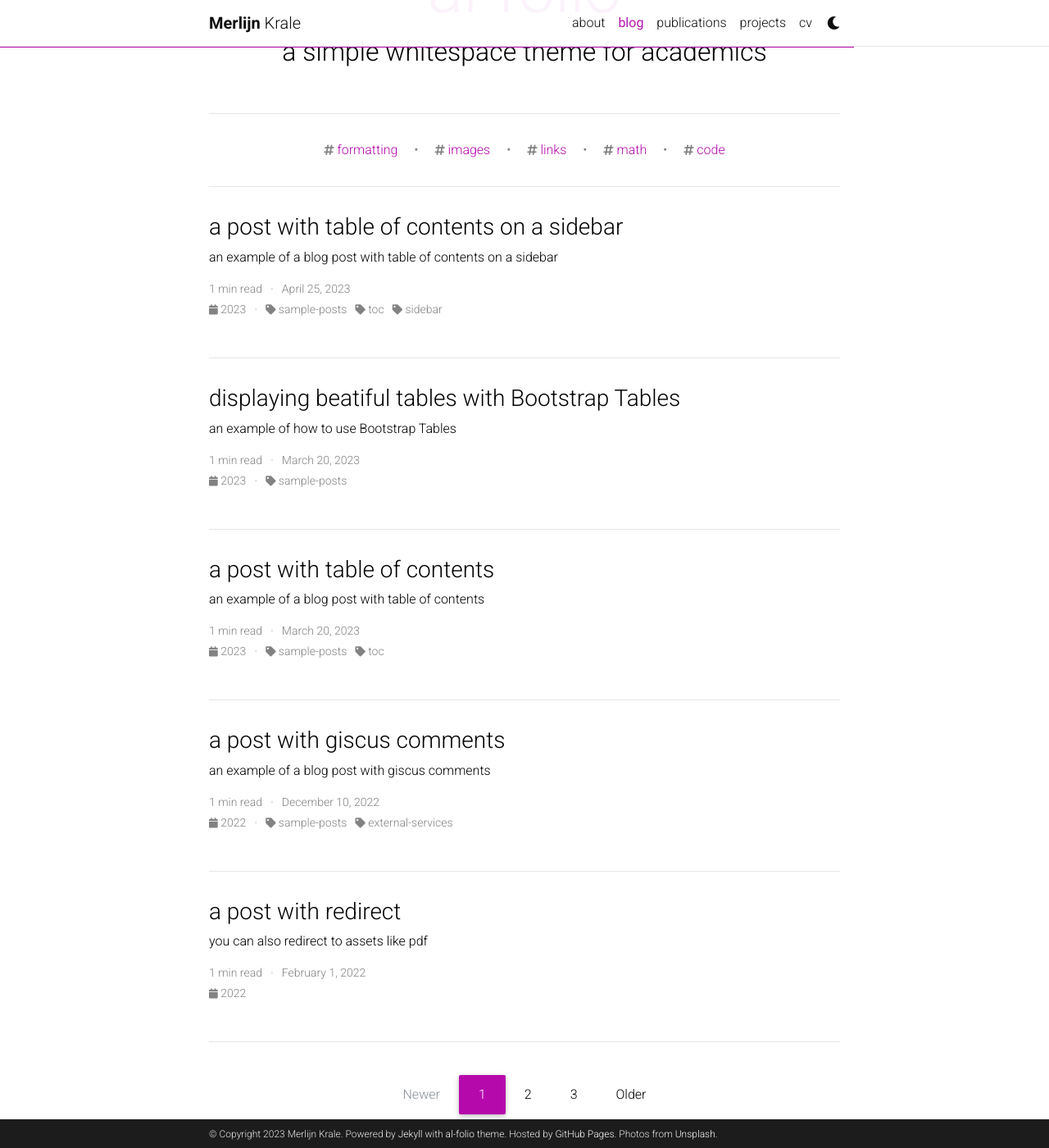
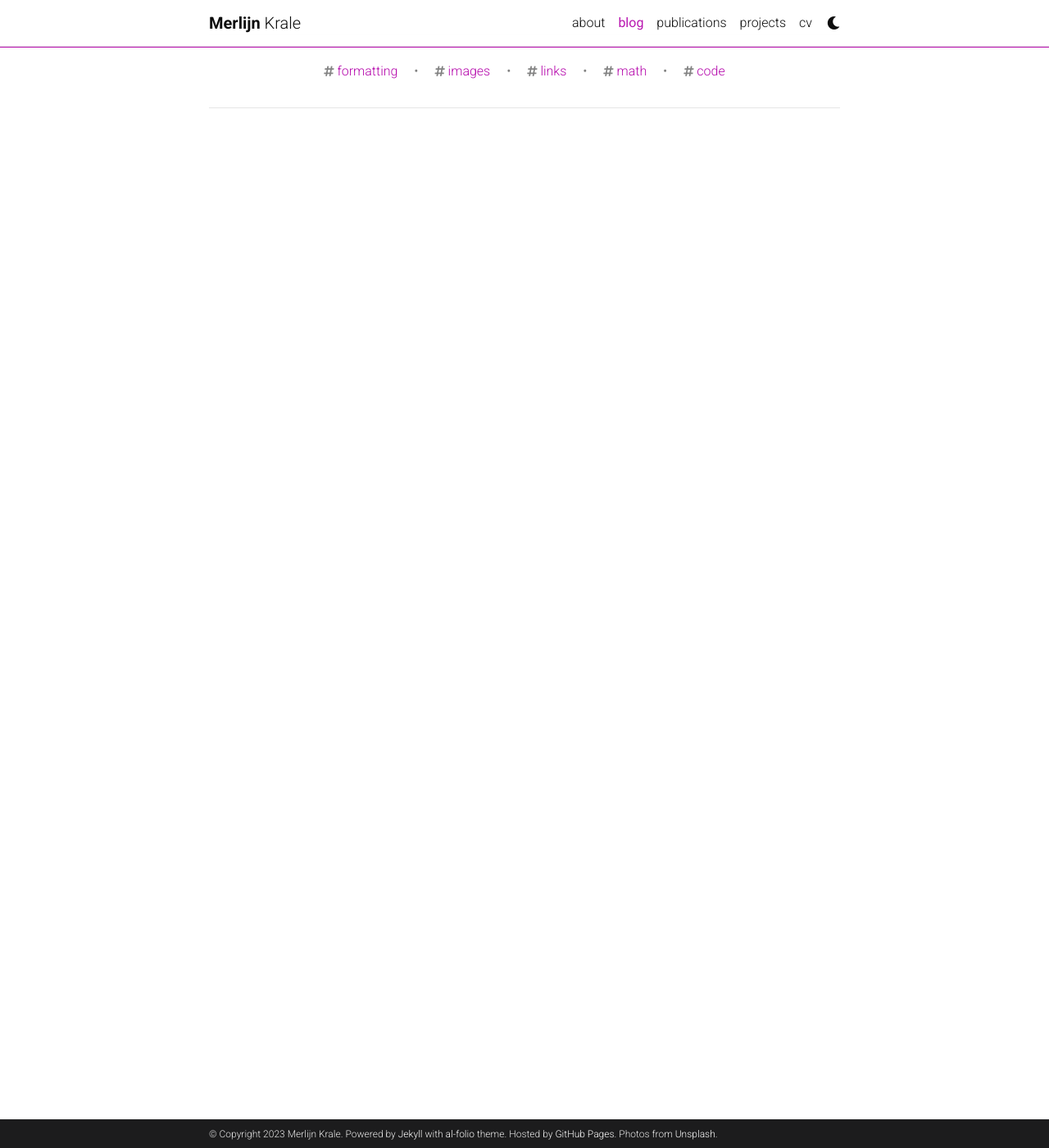
Before and after one commit to MKrale/MKrale.github.io, a Jekyll site: the page built from blog/index.html, in a window 1280 px wide and 1400 px high, scrolled down 197 px. Shown: the whole window at 82% size. Built offline with Jekyll 4.4.1, drawn with Linux system fonts in a browser that asks for light colours; the list of posts is cut into pages by our own code; comment, search, counter and statistics services are not loaded; a style sheet for code colours, icons or effects is not loaded.

Commit message:
Trying to remove more stuff

```diff
--- a/_config.yml
+++ b/_config.yml
@@ -120,7 +120,7 @@
 # Blog
 # -----------------------------------------------------------------------------
 
-blog_name: al-folio # blog_name will be displayed in your blog page
+blog_name:  # blog_name will be displayed in your blog page
 blog_nav_title: blog # your blog must have a title for it to be displayed in the nav bar
 blog_description: a simple whitespace theme for academics
 permalink: /blog/:year/:title/
@@ -175,12 +175,12 @@
     permalink: /projects/:path/
 
 announcements:
-  enabled: true
+  enabled: false
   scrollable: true # adds a vertical scroll bar if there are more than 3 news items
   limit: 5 # leave blank to include all the news in the `_news` folder
 
 latest_posts:
-  enabled: true
+  enabled: false
   scrollable: true # adds a vertical scroll bar if there are more than 3 new posts items
   limit: 3 # leave blank to include all the blog posts
 
--- a/blog/index.html
+++ b/blog/index.html
@@ -2,7 +2,7 @@
 layout: default
 title: blog
 pagination:
-  enabled: true
+  enabled: false
   collection: posts
   permalink: /page/:num/
   per_page: 5
```
